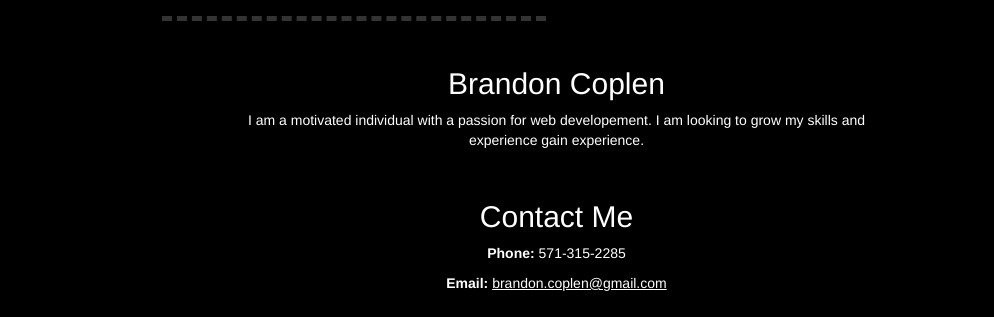
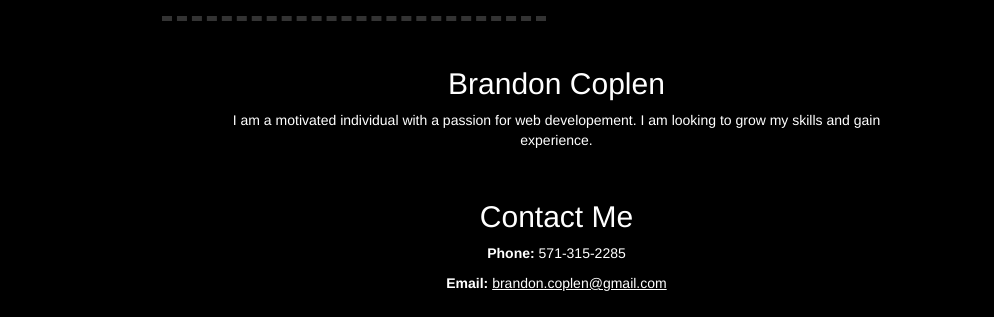
Before and after one commit to brandoncoplen/Portfolio, a plain HTML site: page index.html in a window 1280 px wide. Shown: the part 725-1042 px from the top of the page, 286-1280 px from the left. Drawn offline with Linux system fonts and the light colour scheme; a script that the page names is missing.

Commit message:
Update index.html

```diff
--- a/index.html
+++ b/index.html
@@ -53,7 +53,7 @@
 				<h2>Brandon Coplen</h2>
 
 				<p>I am a motivated individual with a passion for web developement. I am looking to grow my skills and
-					experience gain experience.
+					gain experience.
 				</p>
 				<br>
 				<h2>Contact Me</h2>
```
